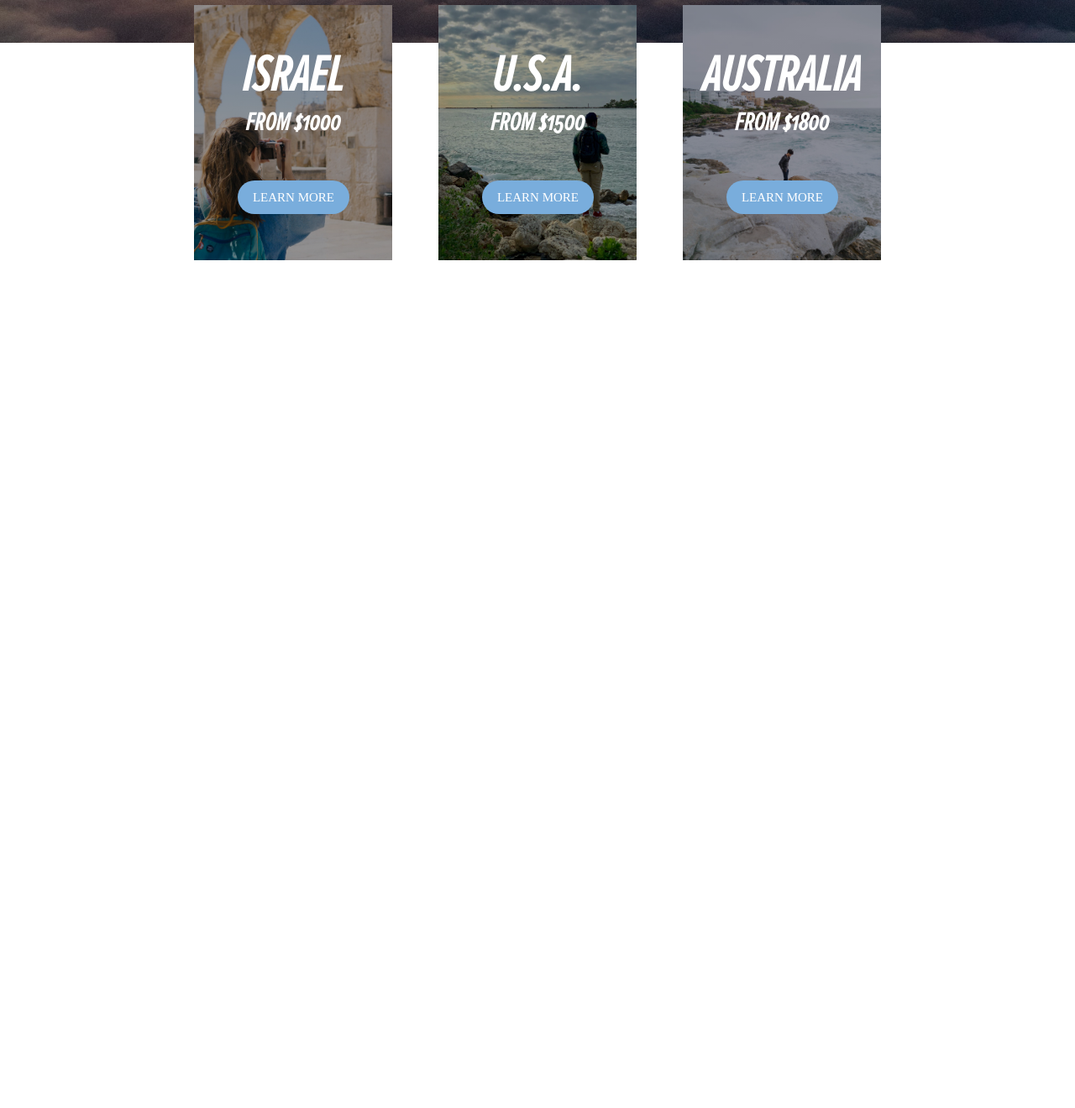
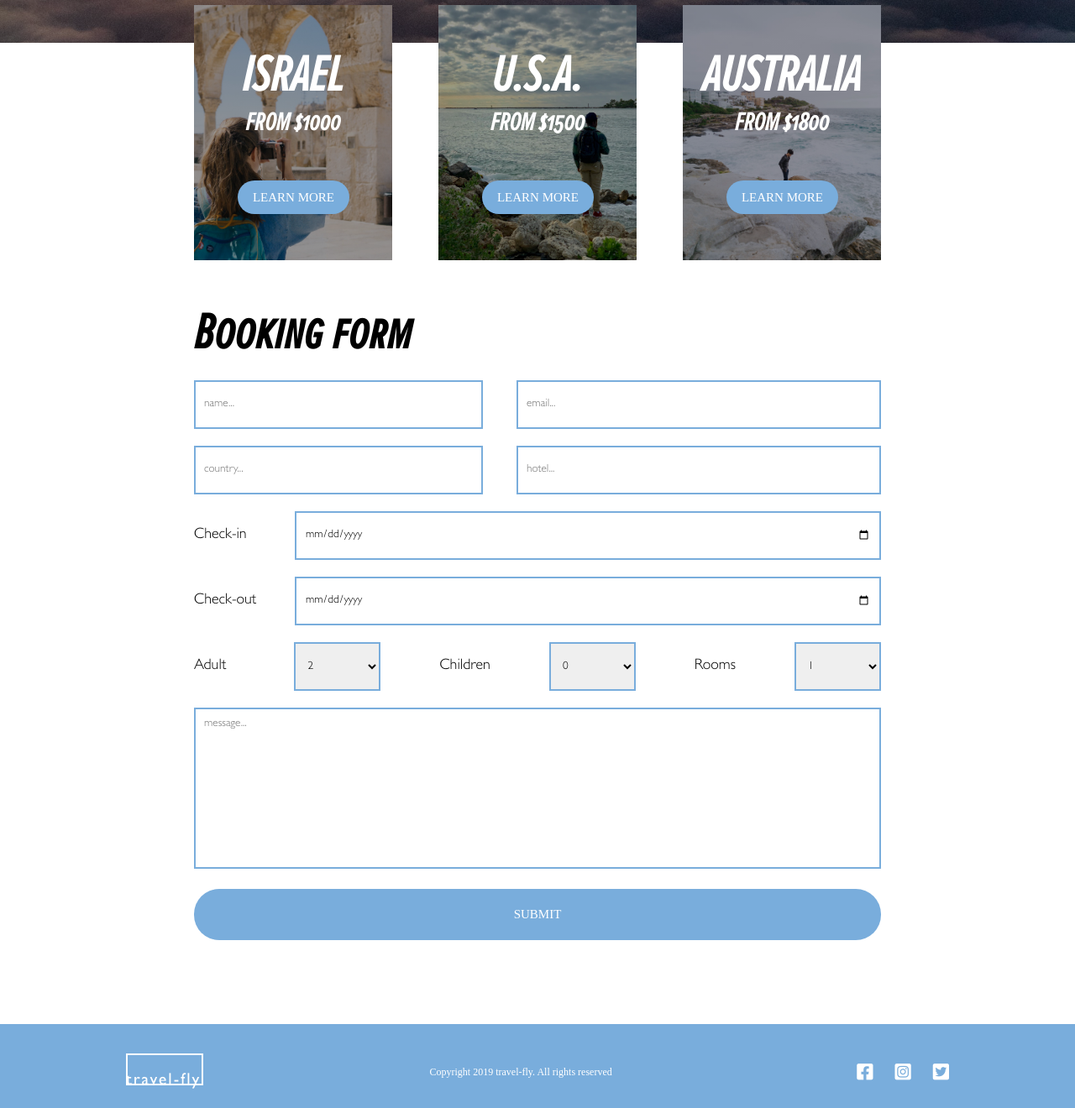
Before and after one commit to n215-sranegar/homework-seven, a website: page index.html in a window 1280 px wide. Shown: the part 449-1769 px from the top of the page at 84% size. Before the commit the page ends 800 px from the top, so only its background shows below. Drawn offline with Linux system fonts and the light colour scheme; a web font is replaced by a local one.

Commit message:
Adjusting form width to respond to different device sizes

```diff
--- a/index.html
+++ b/index.html
@@ -61,5 +61,84 @@
           <button>Learn More</button>
         </div>
       </div>
+      <!-- Form content -->
+      <div class="form-content">
+        <h2>Booking form</h2>
+        <div class="top-row">
+          <input type="text" placeholder="name..." id="fName" />
+          <input
+            type="email"
+            class="long-box"
+            id="email"
+            placeholder="email..."
+          />
+        </div>
+        <div class="top-row">
+          <input type="text" placeholder="country..." id="country" />
+          <input type="text" class="long-box" id="hotel" placeholder="hotel..." />
+        </div>
+        <div class="middle-row">
+          <label for="Check-in">Check-in</label>
+          <input type="date" placeholder="" id="date" />
+        </div>
+        <div class="middle-row">
+          <label for="Check-out">Check-out</label>
+          <input type="date" placeholder="" id="date" />
+        </div>
+        <div class="room">
+          <label for="Adult">Adult</label>
+          <select class="adult">
+            <option value="" disabled selected hidden>2</option>
+            <option value="1">1</option>
+            <option value="2">2</option>
+            <option value="3">3</option>
+            <option value="4">4</option>
+          </select>
+          <label for="Child">Children</label>
+          <select>
+            <option value="" disabled selected hidden>0</option>
+            <option value="1">1</option>
+            <option value="2">2</option>
+            <option value="3">3</option>
+            <option value="4">4</option>
+          </select>
+          <label for="Room">Rooms</label>
+          <select>
+            <option value="" disabled selected hidden>1</option>
+            <option value="1">1</option>
+            <option value="2">2</option>
+            <option value="3">3</option>
+            <option value="4">4</option>
+          </select>
+        </div>
+        <div class="message">
+          <textarea
+            name="message"
+            id="message"
+            cols="30"
+            rows="10"
+            placeholder="message..."
+          ></textarea>
+        </div>
+        <div class="button-wrapper">
+          <button>Submit</button>
+        </div>
+      </div>
+      <!-- Footer -->
+      <footer>
+        <div class="footer-wrapper">
+          <div class="logo">
+            <img src="images/logo/logo-white.png" alt="travel-fly logo" />
+          </div>
+          <div class="copyright">
+            <p>Copyright 2019 travel-fly. All rights reserved</p>
+          </div>
+          <div class="social">
+            <i class="fa-brands fa-facebook-square"></i>
+            <i class="fa-brands fa-instagram-square"></i>
+            <i class="fa-brands fa-twitter-square"></i>
+          </div>
+        </div>
+      </footer>
 </body>
 </html>
--- /dev/null
+++ b/scss/home/footer.scss
@@ -0,0 +1,38 @@
+footer {
+    margin: $center;
+    width: $banner-footer-width;
+    height: 100px;
+    background-color: $site-blue;
+
+    .footer-wrapper {
+      width: $site-width;
+      display: flex;
+      justify-content: space-between;
+      align-items: center;
+      padding-top: 35px;
+      margin: $center;
+      // background-color: purple;
+
+      .copyright {
+        padding-top: 15px;
+
+        p {
+          font-family: GillSans;
+          font-size: 12px;
+          color: $site-white;
+        }
+      }
+
+      .social {
+        i {
+          font-size: 22px;
+          color: $site-white;
+          margin-left: 22px;
+        }
+
+        i:hover {
+          cursor: pointer;
+        }
+      }
+    }
+  }
--- /dev/null
+++ b/scss/home/form-content.scss
@@ -0,0 +1,134 @@
+.form-content {
+  max-width: 818px;
+  margin: 0 auto;
+  // background-color: rgb(180, 150, 155);
+
+  h2 {
+    color: $site-black;
+    font-family: ProximaNova;
+    letter-spacing: 0.6px;
+    font-size: 60px;
+  }
+
+  .top-row {
+    margin-top: 20px;
+    display: flex;
+    align-items: center;
+    justify-content: space-between;
+
+    .long-box {
+      width: 434px;
+    }
+
+    input {
+      width: 344px;
+      height: 58px;
+      border: 2px solid $site-blue;
+      padding-left: 10px;
+      font-family: GillSansLight;
+    }
+  }
+
+  .middle-row {
+    margin-top: 20px;
+    display: flex;
+    align-items: center;
+    justify-content: space-between;
+
+    label {
+      font-family: GillSansLight;
+      font-size: 18px;
+    }
+
+    input {
+      width: 698px;
+      height: 58px;
+      border: 2px solid $site-blue;
+      padding-left: 10px;
+      font-family: GillSansLight;
+      padding: 0px 10px;
+    }
+  }
+
+  .room {
+    margin-top: 20px;
+    display: flex;
+    align-items: center;
+    justify-content: space-between;
+
+    label {
+      font-family: GillSansLight;
+      font-size: 18px;
+    }
+
+    select {
+      width: 103px;
+      height: 58px;
+      border: 2px solid $site-blue;
+      padding-left: 10px;
+      font-family: GillSansLight;
+    }
+
+    select:hover {
+      cursor: pointer;
+    }
+
+    .adult {
+      margin-left: 11px;
+    }
+  }
+
+  .message {
+    margin-top: 20px;
+
+    textarea {
+      width: $home-form-width;
+      height: 192px;
+      border: 2px solid $site-blue;
+      padding: 10px 0px 0px 10px;
+      font-family: GillSansLight;
+      resize: none;
+    }
+  }
+
+  .button-wrapper {
+    margin-top: 20px;
+
+    button {
+      width: $home-form-width;
+      background-color: $site-blue;
+      height: 60.59px;
+      border: none;
+      color: white;
+      font-family: GillSans;
+      font-size: 15px;
+      text-transform: uppercase;
+      border-radius: 30px;
+      margin-bottom: 100px;
+    }
+
+    button:hover {
+      cursor: pointer;
+    }
+  }
+}
+
+@media screen and (max-width: 800px) {
+  .form-content {
+
+    h2 {
+        text-align: center;
+    }
+    .top-row {
+      flex-direction: column;
+
+      .long-box {
+        width: 80%;
+      }
+
+      input {
+        width: 80%;
+      }
+    }
+  }
+}
--- a/scss/home/header.scss
+++ b/scss/home/header.scss
@@ -1,5 +1,5 @@
 header {
-    width: 100%;
+    max-width: 1280px;
     height: 500px;
     background-image: linear-gradient(
         rgba($site-black, 0.4),
--- a/scss/home/tours.scss
+++ b/scss/home/tours.scss
@@ -88,6 +88,7 @@
 @media screen and (max-width: 800px) {
     .tours {
       flex-direction: column;
+      width: 300px;
       min-height: 940px;
     }
 }
--- a/scss/styles.scss
+++ b/scss/styles.scss
@@ -3,3 +3,5 @@
 @import "nav/nav.scss";
 @import "home/header.scss";
 @import "home/tours.scss";
+@import "home/form-content.scss";
+@import "home/footer.scss";
```
Also changed, not shown: css/styles.css, 1 other file.
